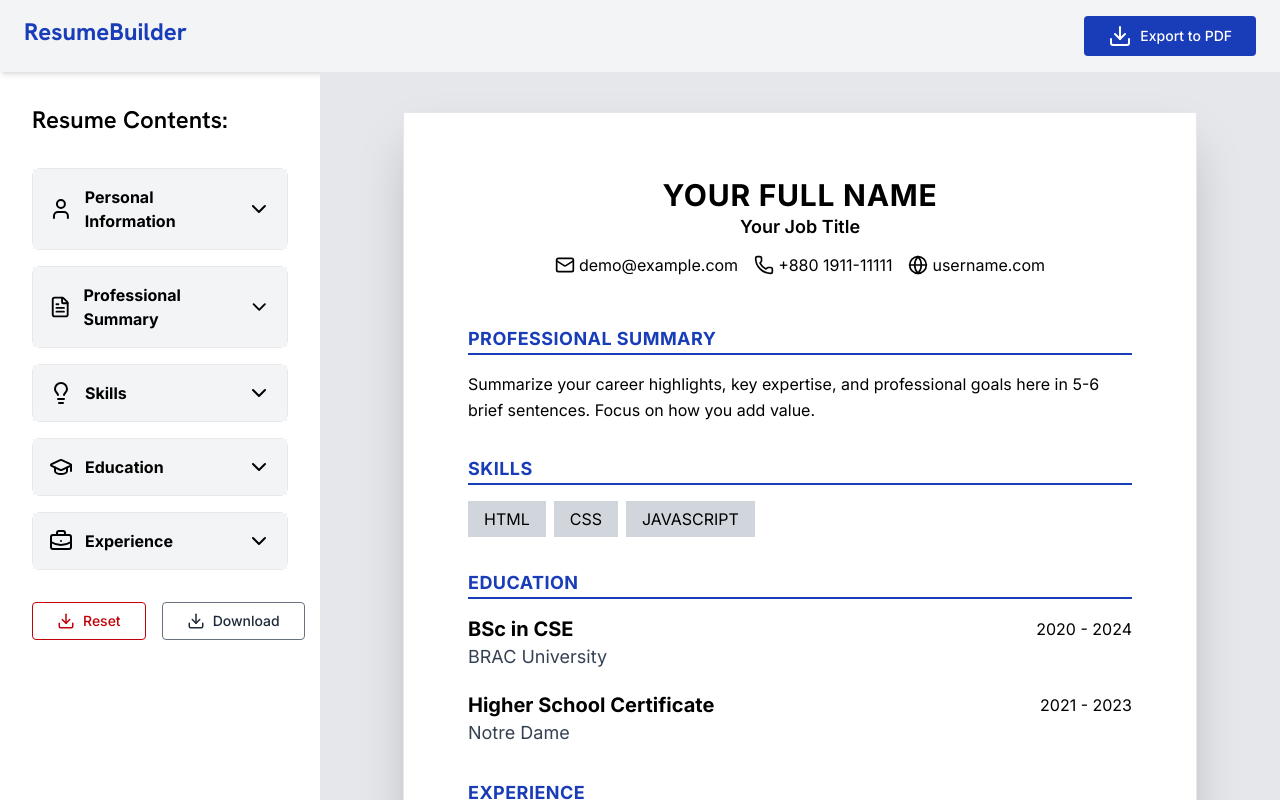
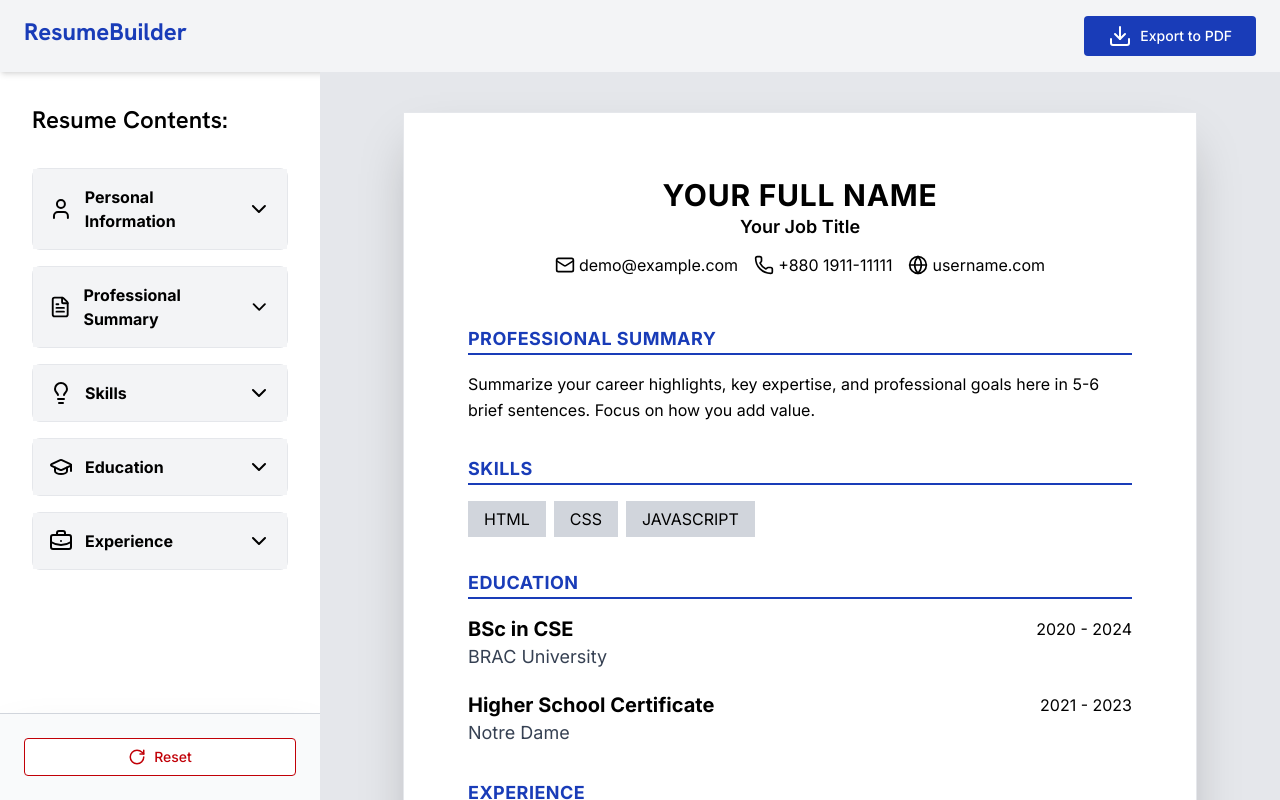
Before and after one commit to Sc0rpX/Resume-Builder, a React (Vite) app: page / in a window 1280 px wide. Built offline with nearby package versions, Linux system fonts and the light colour scheme.

Commit message:
Implement reset functionality in Editor component to clear personal info, professional summary, skills, education, and experience

```diff
--- a/src/components/editor/Editor.jsx
+++ b/src/components/editor/Editor.jsx
@@ -1,5 +1,5 @@
 import { useState } from "react";
-import { Download, User, Contact, FileText, Lightbulb, GraduationCap, BriefcaseBusiness } from "lucide-react";
+import { Download, User, Contact, FileText, Lightbulb, GraduationCap, BriefcaseBusiness, RotateCw, Newspaper } from "lucide-react";
 import Button from "../ui/Button";
 import FormInput from "../ui/FormInput";
 import Accordion from "../ui/Accordion";
@@ -10,11 +10,50 @@ import EducationForm from "./EducationForm";
 import ExperienceForm from "./ExperienceForm";
 
 function Editor({ personalInfo, setPersonalInfo, professionalSummary, setProfessionalSummary, skills, setSkills, education, setEducation, experience, setExperience }) {
+    function handleReset() {
+        setPersonalInfo({
+            fullName: "",
+            jobTitle: "",
+            email: "",
+            phone: "",
+            website: "",
+        })
+
+        setProfessionalSummary("Summarize your career highlights, key expertise, and professional goals here in 5-6 brief sentences. Focus on how you add value.")
+
+        setSkills(["HTML", "CSS", "JAVASCRIPT"])
+
+        setEducation([
+            {
+            degree: "BSc in CSE",
+            institute: "BRAC University",
+            startYear: "2020",
+            endYear: "2024",
+            },
+            {
+            degree: "Higher School Certificate",
+            institute: "Notre Dame",
+            startYear: "2021",
+            endYear: "2023"
+            }
+        ])
+
+        setExperience([
+            {
+            position: "Front-end Developer",
+            company: "Unisoft Ltd",
+            description: "Developed and maintained user-facing features using modern React and Vue frameworks.",
+            startYear: "2024",
+            endYear: "2026",
+            },
+        ])
+    }
 
     return (
-        <div className="w-1/4 overflow-y-auto p-8 flex flex-col gap-8">
+        <div className="h-full w-1/4 flex flex-col">
+            <div className="h-full overflow-y-auto p-8 flex flex-col gap-8">
                 <h1 className="font-heading text-2xl font-semibold">Resume Contents:</h1>
-            <div className="flex flex-col gap-4">
+                <form className="flex flex-col gap-4">
                     {/* Personal informations accordion */}
                     <Accordion
                         title={"Personal Information"}
@@ -25,7 +64,6 @@ function Editor({ personalInfo, setPersonalInfo, professionalSummary, setProfess
                             setPersonalInfo={setPersonalInfo}
                         />
                     </Accordion>
-
                     {/* Professional Summary Accordion */}
                     <Accordion
                         title={"Professional Summary"}
@@ -36,7 +74,6 @@ function Editor({ personalInfo, setPersonalInfo, professionalSummary, setProfess
                             setProfessionalSummary={setProfessionalSummary}
                         />
                     </Accordion>
-
                     {/* Skills Accordion */}
                     <Accordion
                         title={"Skills"}
@@ -47,7 +84,6 @@ function Editor({ personalInfo, setPersonalInfo, professionalSummary, setProfess
                             setSkills={setSkills}
                         />
                     </Accordion>
-
                     {/* Education Accordion */}
                     <Accordion
                         title={"Education"}
@@ -58,6 +94,7 @@ function Editor({ personalInfo, setPersonalInfo, professionalSummary, setProfess
                             setEducation={setEducation}
                         />
                     </Accordion>
+                    {/* Experience Accordion */}
                     <Accordion
                         title={"Experience"}
                         icon={<BriefcaseBusiness/>}
@@ -67,10 +104,10 @@ function Editor({ personalInfo, setPersonalInfo, professionalSummary, setProfess
                             setExperience={setExperience}
                         />
                     </Accordion>
+                </form>
             </div>
-            <div className="flex gap-4">
-                <Button text={"Reset"} icon={<Download size={18}/>} variant={"danger"}/>
-                <Button text={"Download"} icon={<Download size={18}/>} variant={"secondary"}/>
+            <div className="bg-gray-50 p-6 border-t border-t-gray-300 flex gap-4 shadow-2xl">
+                <Button text={"Reset"} icon={<RotateCw size={18}/>} variant={"danger"} extraStyle={"w-full"} onClick={handleReset}/>
             </div>
         </div>
     )
```
Lines whose indentation alone changed are shown as unchanged.
